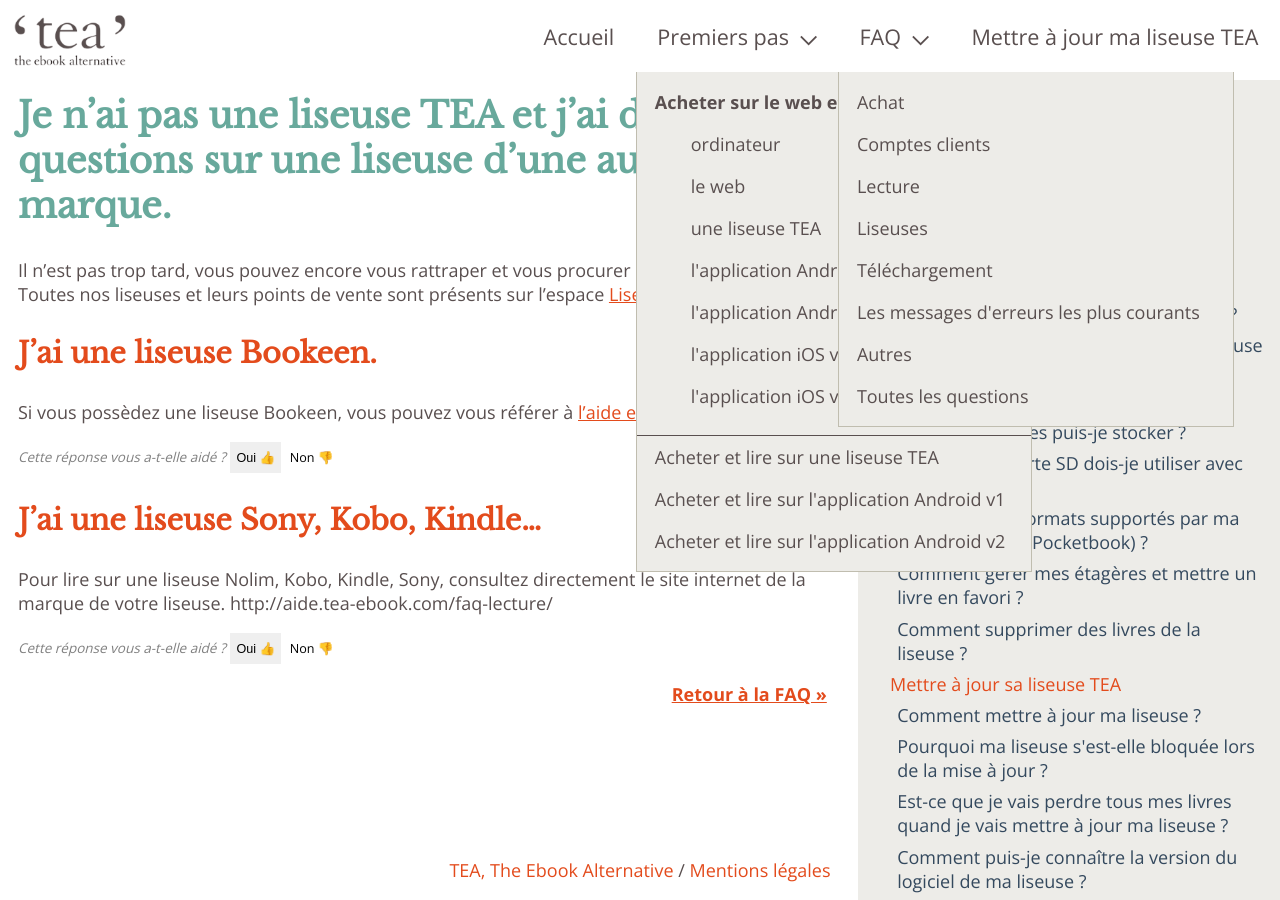
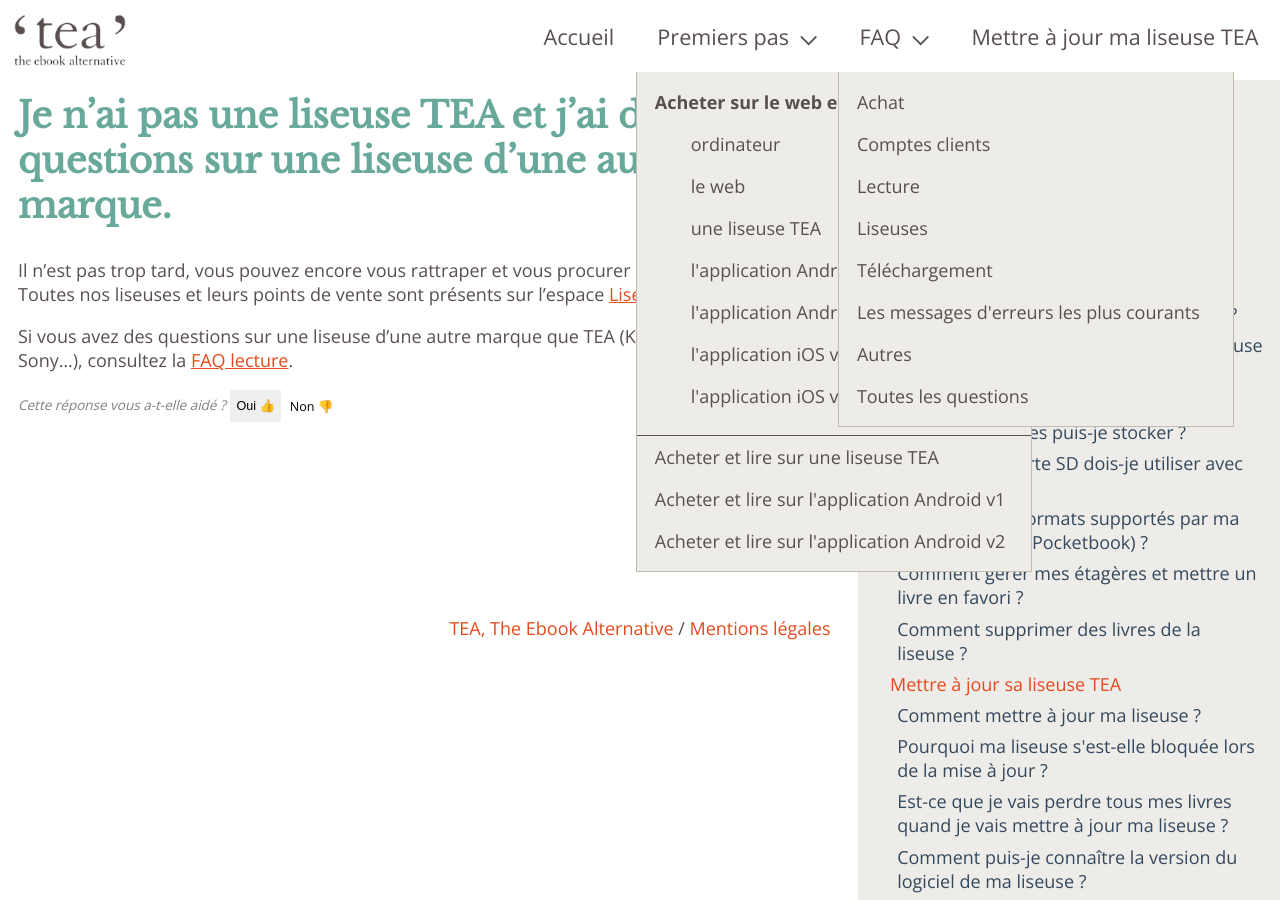
Before and after one commit to TEA-ebook/help-center, a Jekyll site: the page built from _pages/FAQ-liseuse.md, in a window 1280 px wide and 900 px high, scrolled down 8766 px. Built offline with Jekyll 4.4.1, drawn with Linux system fonts in a browser that asks for light colours.

Commit message:
Modif Other brands

```diff
--- a/_pages/FAQ-liseuse.md
+++ b/_pages/FAQ-liseuse.md
@@ -351,8 +351,6 @@
 
 {% include feedback-button.html question="Remarque importante concernant le rétro-éclairage des liseuses" %}
 
-
-
 {% include anchor.html id="autres-liseuses" label="Je n'ai pas une liseuse TEA et j'ai des questions sur une liseuse d'une autre marque." %}
 
 ## Je n'ai pas une liseuse TEA et j'ai des questions sur une liseuse d'une autre marque.
@@ -360,19 +358,6 @@
 Il n'est pas trop tard, vous pouvez encore vous rattraper et vous procurer une liseuse TEA ;-).
 Toutes nos liseuses et leurs points de vente sont présents sur l'espace [Liseuses](https://www.tea-ebook.com/solution/#liseuses) de notre site.
 
-{% include anchor.html id="bookeen" label="J'ai une liseuse Bookeen." %}
+Si vous avez des questions sur une liseuse d'une autre marque que TEA (Kobo, Kindle, Bookeen, Sony...), consultez la [FAQ lecture](http://aide.tea-ebook.com/faq-lecture/).
 
-### J'ai une liseuse Bookeen.
-
-Si vous possèdez une liseuse Bookeen, vous pouvez vous référer à [l'aide en ligne de Bookeen](https://service.bookeen.com/fr/Knowledgebase/List).
-
-{% include feedback-button.html question="Liseuses Bookeen" %}
-
-{% include anchor.html id="bookeen" label="J'ai une liseuse Sony, Kobo, Kindle..." %}
-
-### J'ai une liseuse Sony, Kobo, Kindle...
-
-Pour lire sur une liseuse Nolim, Kobo, Kindle, Sony, consultez directement le site internet de la marque de votre liseuse.
-http://aide.tea-ebook.com/faq-lecture/
-
-{% include feedback-button.html question="J'ai une liseuse Sony, Kobo, Kindle..." %}
+{% include feedback-button.html question="Autres marques de liseuses" %}
```
